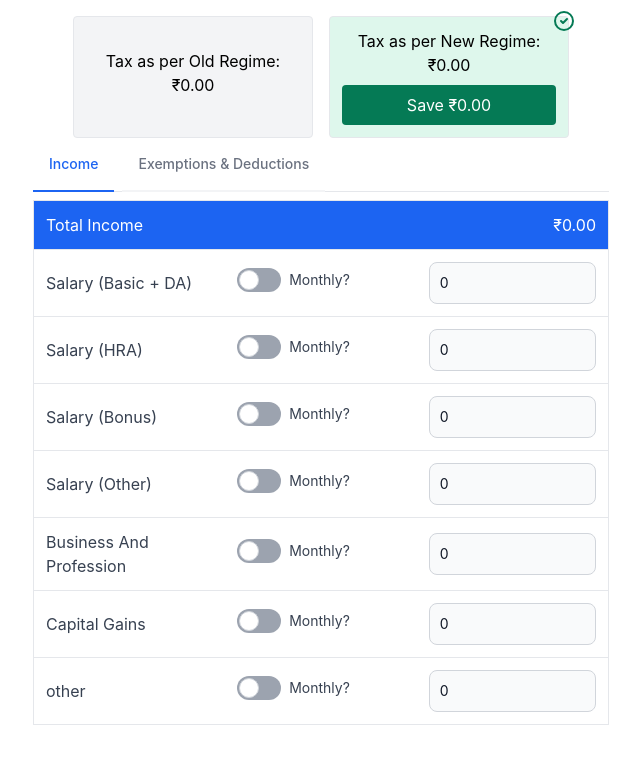
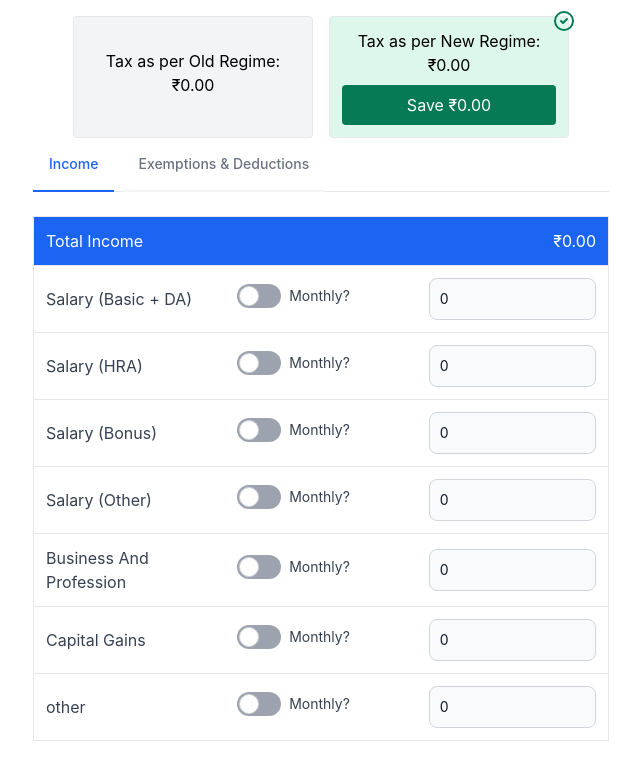
Before and after one commit to jayakrishnancn/easytax, a React (Create React App) app: page / in a window 1280 px wide. Shown: the top 780 px of the page, without its empty margins (319-959 px from the left). Built offline with nearby package versions, Linux system fonts and the light colour scheme.

Commit message:
changed margins

```diff
--- a/src/screen/Exemptions.tsx
+++ b/src/screen/Exemptions.tsx
@@ -114,7 +114,7 @@ function ExemptionsTab() {
   );
 
   return (
-    <table className="income-table w-full table-fixed text-left">
+    <table className="income-table w-full table-fixed mt-4 mb-8 text-left">
       <thead>
         <tr className="bg-orange-600 text-white">
           <td colSpan={2}>Total Exemptions & deductions</td>
--- a/src/screen/IncomeTab.tsx
+++ b/src/screen/IncomeTab.tsx
@@ -38,7 +38,7 @@ function IncomeTab() {
   );
 
   return (
-    <table className="income-table w-full table-fixed text-left">
+    <table className="income-table w-full table-fixed mt-4 mb-8 text-left">
       <thead>
         <tr className="bg-blue-600 text-white">
           <td colSpan={2}>Total Income</td>
```
